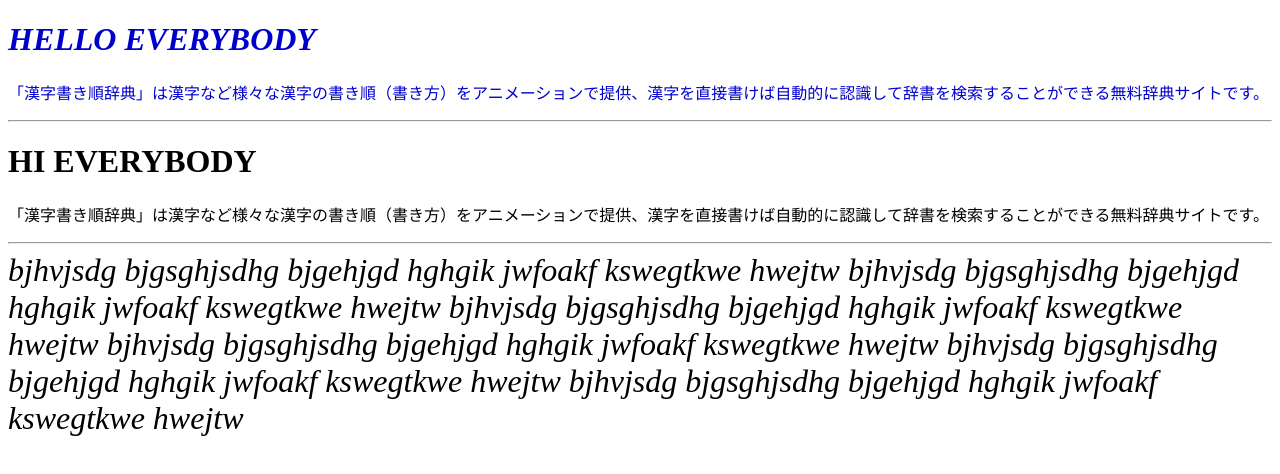
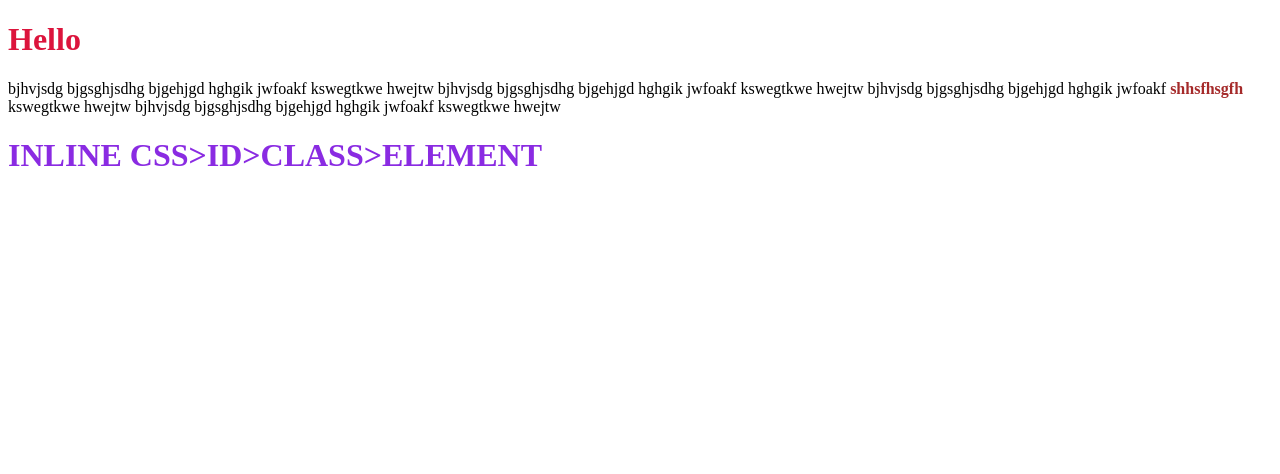
Before and after one commit to Mrunal-09/FULL-STACK-WD, a plain HTML site: page CSS1.html in a window 1280 px wide. Drawn offline with Linux system fonts and the light colour scheme.

Commit message:
combine use of incline css,class,id,element

```diff
--- a/CSS1.html
+++ b/CSS1.html
@@ -6,33 +6,22 @@
   <meta name="viewport" content="width=device-width, initial-scale=1.0">
   <title>CSS1</title>
   <style>
+    h1{
+      color: blueviolet;
+    }
     .one{
-      color: mediumblue;
+      color: brown;
     }
-    .two{
-      color: black;
+    #id1{
+      color:darkolivegreen;
     }
-    .three{
-      font-family: serif;
-      font-size: xx-large;
-      font-style: italic ;
-    }
+
   </style>
 </head>
 <body>
-  <!-- you can use multiple classes together -->
-  <h1 class="one three " > HELLO EVERYBODY</h1>
-  <p class="one">
-    「漢字書き順辞典」は漢字など様々な漢字の書き順（書き方）をアニメーションで提供、漢字を直接書けば自動的に認識して辞書を検索することができる無料辞典サイトです。
-  </p>
-  <hr>
-  <h1 class="two"> HI EVERYBODY</h1>
-  <p class="two">
-    「漢字書き順辞典」は漢字など様々な漢字の書き順（書き方）をアニメーションで提供、漢字を直接書けば自動的に認識して辞書を検索することができる無料辞典サイトです。
-  </p>
-  <hr>
-  <div class="three">
-    bjhvjsdg bjgsghjsdhg bjgehjgd hghgik jwfoakf kswegtkwe hwejtw bjhvjsdg bjgsghjsdhg bjgehjgd hghgik jwfoakf kswegtkwe hwejtw bjhvjsdg bjgsghjsdhg bjgehjgd hghgik jwfoakf kswegtkwe hwejtw bjhvjsdg bjgsghjsdhg bjgehjgd hghgik jwfoakf kswegtkwe hwejtw bjhvjsdg bjgsghjsdhg bjgehjgd hghgik jwfoakf kswegtkwe hwejtw bjhvjsdg bjgsghjsdhg bjgehjgd hghgik jwfoakf kswegtkwe hwejtw
-  </div>
+   <h1 class="one" id="id1" style="color: crimson;">Hello</h1>
+   <p>bjhvjsdg bjgsghjsdhg bjgehjgd hghgik jwfoakf kswegtkwe hwejtw bjhvjsdg bjgsghjsdhg bjgehjgd hghgik jwfoakf kswegtkwe hwejtw bjhvjsdg bjgsghjsdhg bjgehjgd hghgik jwfoakf <b class="one">shhsfhsgfh</b> kswegtkwe hwejtw bjhvjsdg bjgsghjsdhg bjgehjgd hghgik jwfoakf kswegtkwe hwejtw </p>
+   <h1><strong>INLINE CSS>ID>CLASS>ELEMENT</strong></h1>
+
 </body>
 </html>
```
